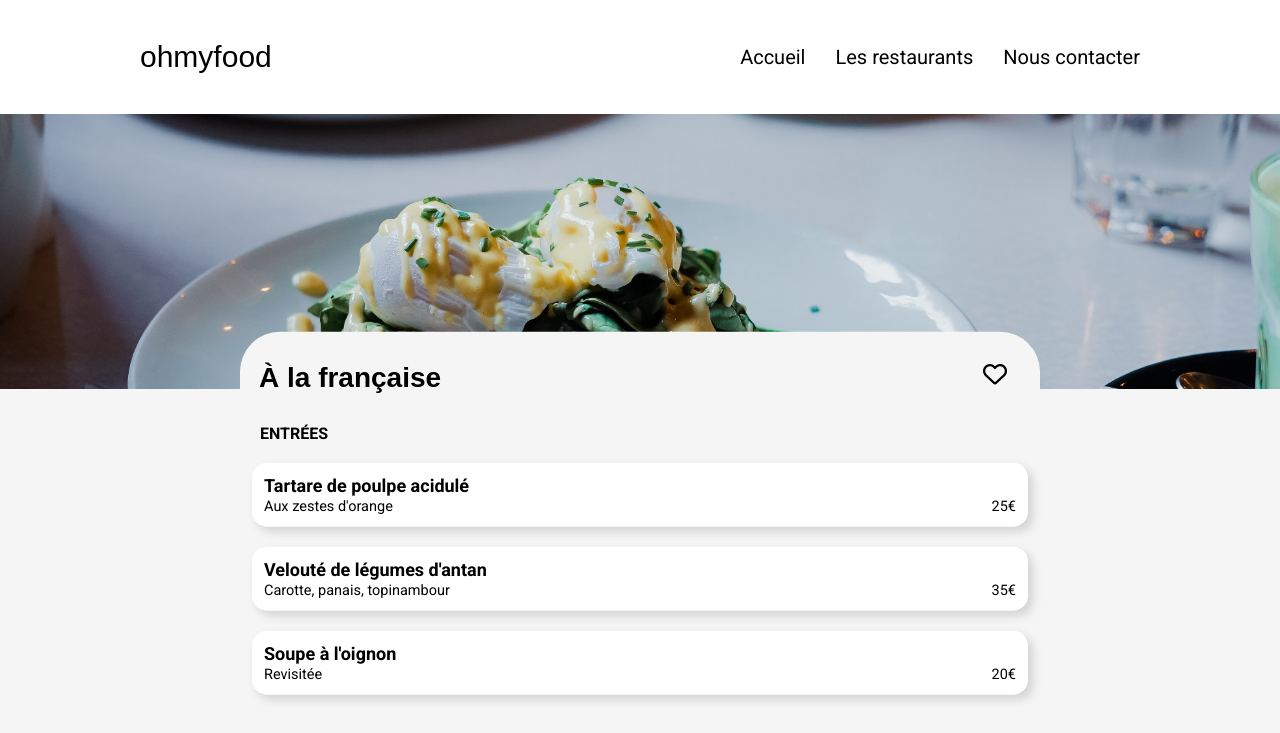
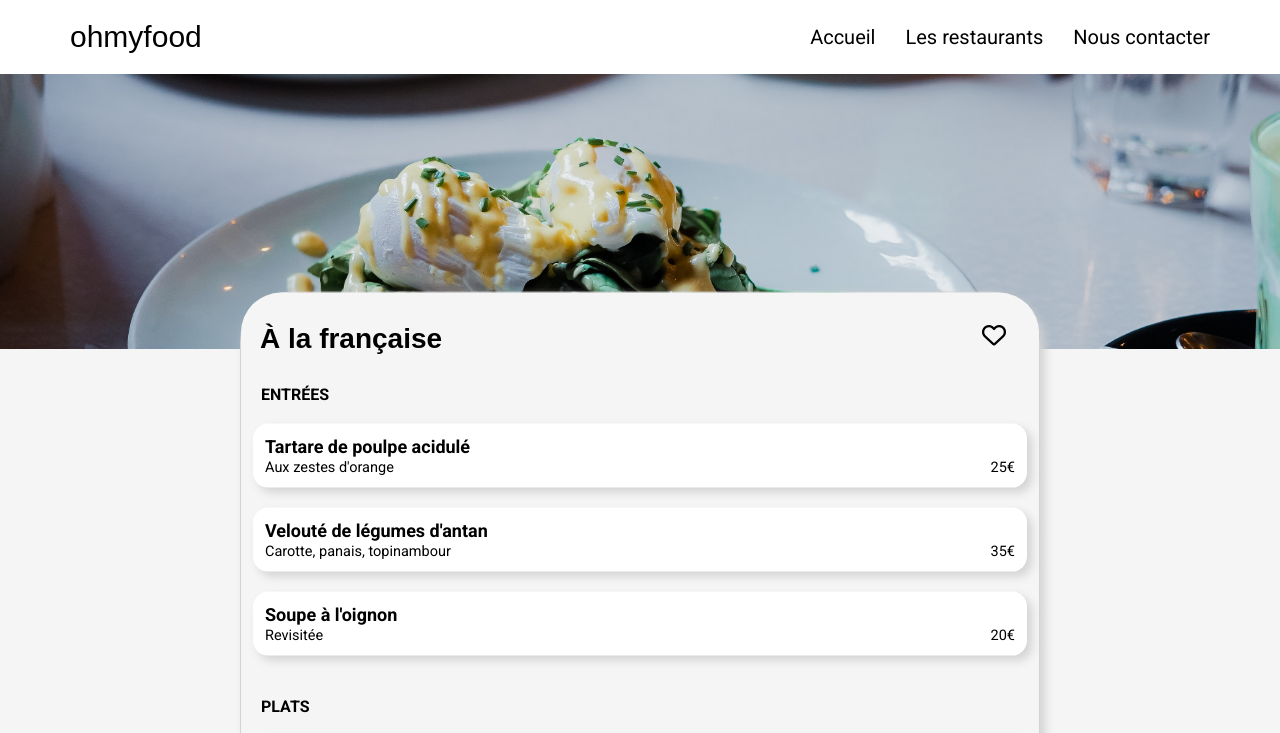
Before and after one commit to Lsael/P3-OCR, a website: page pages/a-la-francaise.html in a window 1280 px wide. Shown: the top 733 px of the page. Drawn offline with Linux system fonts and the light colour scheme; a web font is replaced by a local one.

Commit message:
Finished desktop menus

```diff
--- a/styles/sass/layouts/_header.scss
+++ b/styles/sass/layouts/_header.scss
@@ -28,6 +28,7 @@ a {
     .menu-header {
         display: flex;
         flex-direction: column;
+        padding: 0;
         .fa-arrow-left {
             display: none;
         }
--- a/styles/sass/pages/_menus.scss
+++ b/styles/sass/pages/_menus.scss
@@ -19,6 +19,9 @@
     display: flex;
     flex-direction: column;
     transform: translate(0, -5%);
+    @include shadow-light;
+    border: 1px solid lightgray;
+    border-radius: 50px;
     .main-title {
         background-color: whitesmoke;
         display: flex;
```
Also changed, not shown: styles/sass/style.css, 1 other file.
